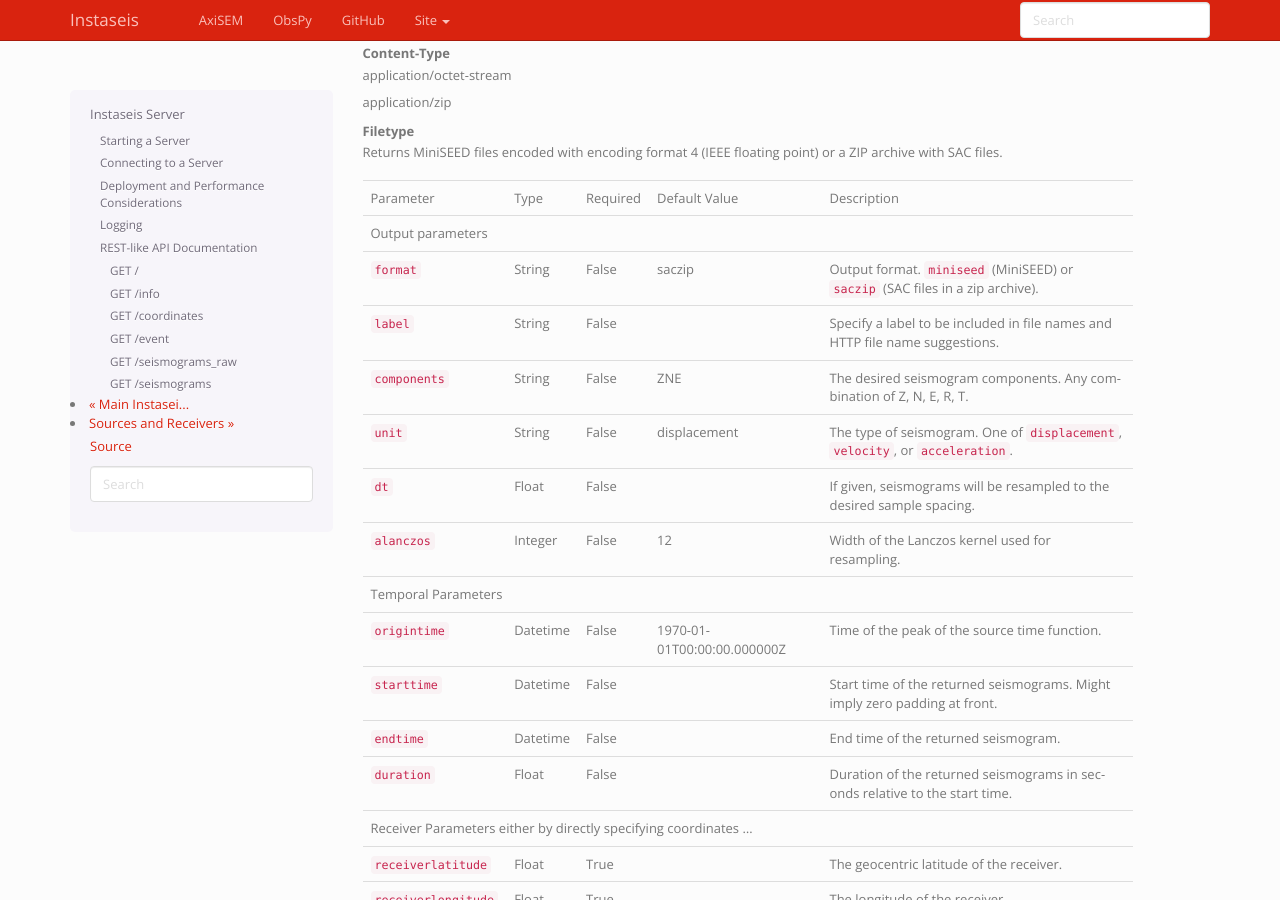
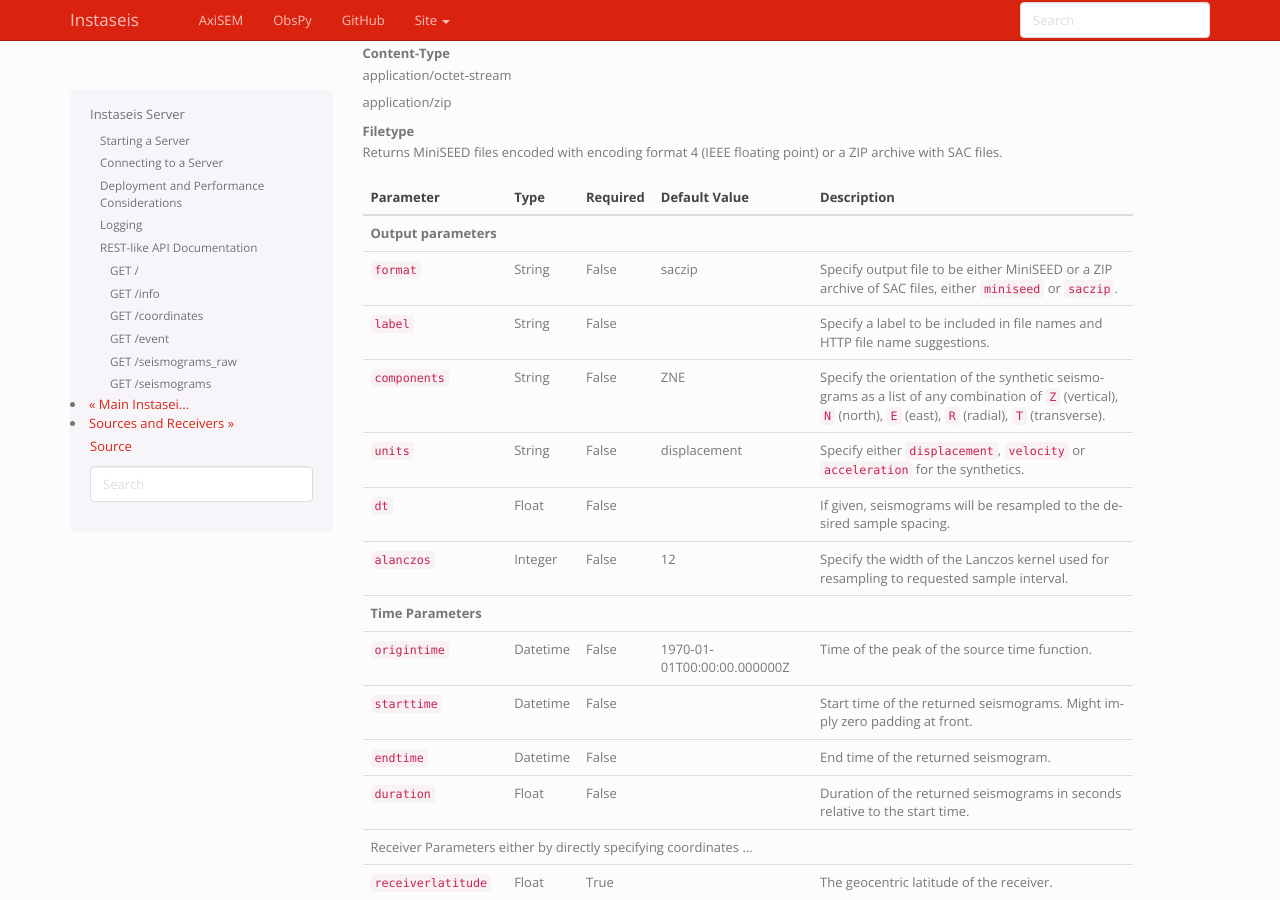
Before and after one commit to krischer/instaseis, a Sphinx documentation site: the page built from doc/server.rst, in a window 1280 px wide and 900 px high, scrolled down 6135 px. Built offline with Sphinx 7.4.7, drawn with Linux system fonts in a browser that asks for light colours; the version number could not be read and is left out.

Commit message:
/seismograms route is getting more similar to the IRIS prototype

```diff
--- a/doc/server.rst
+++ b/doc/server.rst
@@ -422,22 +422,25 @@ Filetype
 
 +-------------------------+----------+----------+-----------------------------+--------------------------------------------------------------------------------------+
 | Parameter               | Type     | Required | Default Value               | Description                                                                          |
++=========================+==========+==========+=============================+======================================================================================+
+| **Output parameters**                                                                                                                                              |
 +-------------------------+----------+----------+-----------------------------+--------------------------------------------------------------------------------------+
-| Output parameters                                                                                                                                                  |
-+-------------------------+----------+----------+-----------------------------+--------------------------------------------------------------------------------------+
-| ``format``              | String   | False    | saczip                      |  Output format. ``miniseed`` (MiniSEED) or ``saczip`` (SAC files in a zip archive).  |
+| ``format``              | String   | False    | saczip                      | Specify output file to be either MiniSEED or a ZIP archive of SAC files, either      |
+|                         |          |          |                             | ``miniseed`` or ``saczip``.                                                          |
 +-------------------------+----------+----------+-----------------------------+--------------------------------------------------------------------------------------+
 | ``label``               | String   | False    |                             |  Specify a label to be included in file names and HTTP file name suggestions.        |
 +-------------------------+----------+----------+-----------------------------+--------------------------------------------------------------------------------------+
-| ``components``          | String   | False    | ZNE                         | The desired seismogram components. Any combination of Z, N, E, R, T.                 |
+| ``components``          | String   | False    | ZNE                         | Specify the orientation of the synthetic seismograms as a list of any combination of |
+|                         |          |          |                             | ``Z`` (vertical), ``N`` (north), ``E`` (east), ``R`` (radial), ``T`` (transverse).   |
 +-------------------------+----------+----------+-----------------------------+--------------------------------------------------------------------------------------+
-| ``unit``                | String   | False    | displacement                | The type of seismogram. One of ``displacement``, ``velocity``, or ``acceleration``.  |
+| ``units``               | String   | False    | displacement                | Specify either ``displacement``, ``velocity`` or ``acceleration`` for the synthetics.|
 +-------------------------+----------+----------+-----------------------------+--------------------------------------------------------------------------------------+
 | ``dt``                  | Float    | False    |                             | If given, seismograms will be resampled to the desired sample spacing.               |
 +-------------------------+----------+----------+-----------------------------+--------------------------------------------------------------------------------------+
-| ``alanczos``            | Integer  | False    | 12                          | Width of the Lanczos kernel used for resampling.                                     |
+| ``alanczos``            | Integer  | False    | 12                          | Specify the width of the Lanczos kernel used for resampling to requested sample      |
+|                         |          |          |                             | interval.                                                                            |
 +-------------------------+----------+----------+-----------------------------+--------------------------------------------------------------------------------------+
-| Temporal Parameters                                                                                                                                                |
+| **Time Parameters**                                                                                                                                                |
 +-------------------------+----------+----------+-----------------------------+--------------------------------------------------------------------------------------+
 | ``origintime``          | Datetime | False    | 1970-01-01T00:00:00.000000Z | Time of the peak of the source time function.                                        |
 +-------------------------+----------+----------+-----------------------------+--------------------------------------------------------------------------------------+
```
Also changed, not shown: 2 other files.
